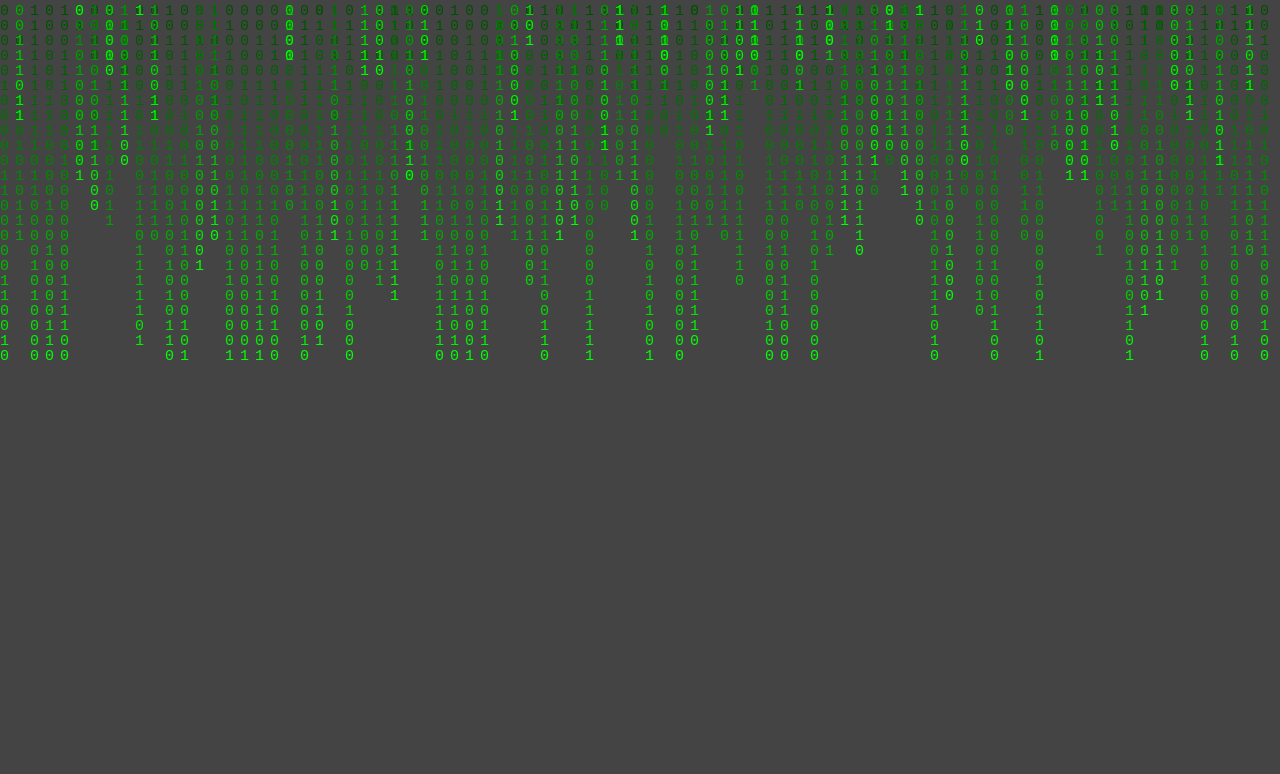
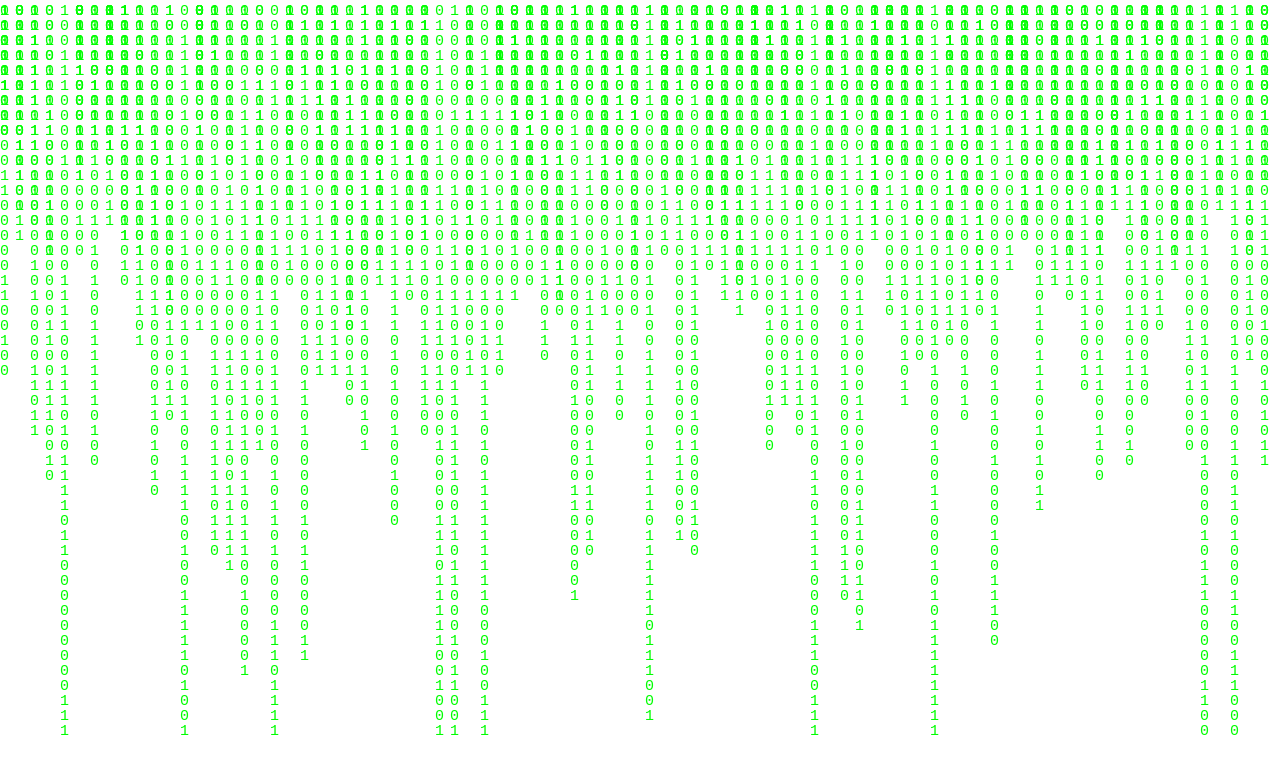
Before and after one commit to sajjadhaider1/sajjadhaider1.github.io, a plain HTML site: page index.html in a window 1280 px wide. Drawn offline with Linux system fonts and the light colour scheme.

Commit message:
Update index.html

```diff
--- a/index.html
+++ b/index.html
@@ -33,7 +33,7 @@
 
     // Function to draw the matrix
     function drawMatrix() {
-      ctx.fillStyle = 'rgba(0, 0, 0, 0.05)';
+      ctx.fillStyle = 'rgba(0, 0, 0, 0)';
       ctx.fillRect(0, 0, canvas.width, canvas.height);
 
       ctx.fillStyle = '#0F0'; // Green color for characters
@@ -54,7 +54,7 @@
     }
 
     // Update and redraw the matrix every 0.2 seconds
-    setInterval(drawMatrix, 200);
+    setInterval(drawMatrix, 100);
   </script>
 </body>
 </html>
```
